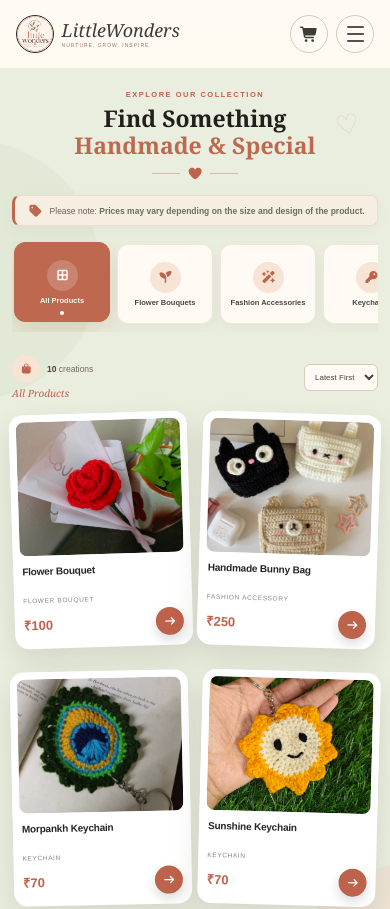
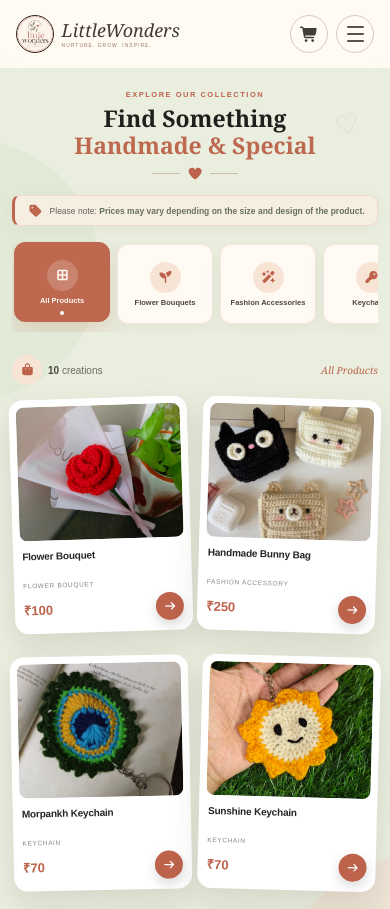
Before and after one commit to hemanthkumar387/little-wonders, a React (Vite) app: page /products in a window 390 px wide. Shown: the top 909 px of the page. Built offline with nearby package versions, Linux system fonts and the light colour scheme.

Commit message:
updated5 commit

```diff
--- a/src/components/ExploreCollections/ExploreCollections.jsx
+++ b/src/components/ExploreCollections/ExploreCollections.jsx
@@ -6,25 +6,29 @@ import "./ExploreCollections.css";
 
 const collections = [
   {
-    title: "Wool & Yarn",
+    title: "Fashion Accessories",
+    category: "Fashion Accessories",
     description: "Cozy creations for everyday moments.",
     image: "/images/wool-yarn.png",
     color: "peach",
   },
   {
     title: "Wrist Bands",
+    category: "Wrist Bracelets",
     description: "Handcrafted bands for every style.",
     image: "/images/wrist-bands.png",
     color: "sage",
   },
   {
     title: "Keychains",
+    category: "Keychains",
     description: "Little handmade charms to carry.",
     image: "/images/keychain.png",
     color: "sand",
   },
   {
     title: "Bouquets",
+    category: "Flower Bouquets",
     description: "Beautiful flowers, made to last.",
     image: "/images/Bouquet.png",
     color: "terracotta",
@@ -114,9 +118,8 @@ const ExploreCollections = () => {
 
                 <p>{collection.description}</p>
               </div>
-
               <Link
-                to="/products"
+                to={`/products?category=${encodeURIComponent(collection.category)}`}
                 className="collection-arrow"
                 aria-label={`Explore ${collection.title}`}
               >
--- a/src/components/ProductCategories/ProductCategories.css
+++ b/src/components/ProductCategories/ProductCategories.css
@@ -431,11 +431,12 @@
 }
 
 .products-heading-info {
+  width: 100%;
   display: flex;
-
-  flex-direction: column;
-
-  gap: 3px;
+  align-items: center;
+  justify-content: space-between;
+  gap: 12px;
+  flex-wrap: nowrap;
 }
 
 .products-count-row {
@@ -447,21 +448,15 @@
 }
 
 .products-bag-icon {
-  width: 28px;
-  height: 28px;
-
+  width: 30px;
+  height: 30px;
   display: flex;
-
   align-items: center;
   justify-content: center;
-
   border-radius: 50%;
-
   background: #f7e4d5;
-
   color: #bd624b;
-
-  font-size: 10px;
+  font-size: 12px;
 }
 
 .products-showing {
@@ -1267,12 +1262,19 @@
     margin-bottom: 13px;
   }
 
+  .products-count-row {
+    flex-shrink: 0;
+    gap: 6px;
+  }
+
   .products-showing {
-    font-size: 8.5px;
+    font-size: 10px;
+    white-space: nowrap;
   }
 
   .products-selected-category {
     font-size: 10px;
+    white-space: nowrap;
   }
 
   .products-sort span {
--- a/src/components/ProductCategories/ProductCategories.jsx
+++ b/src/components/ProductCategories/ProductCategories.jsx
@@ -1,5 +1,5 @@
-import { useMemo, useState } from "react";
-import { Link } from "react-router-dom";
+import { useMemo } from "react";
+import { Link, useSearchParams } from "react-router-dom";
 
 import products from "../../data/products";
 
@@ -15,7 +15,7 @@ import {
   faArrowRight,
   faBagShopping,
   faTag,
-  faScissors
+  faScissors,
   // faPlus,
 } from "@fortawesome/free-solid-svg-icons";
 
@@ -48,22 +48,27 @@ const categories = [
 ];
 
 const ProductCategory = () => {
-  const [selectedCategory, setSelectedCategory] = useState("All Products");
+  const [searchParams, setSearchParams] = useSearchParams();
 
-  const [sortOption, setSortOption] = useState("latest");
+  const categoryFromUrl = searchParams.get("category");
+
+  const selectedCategory =
+    categories.find((category) => category.name === categoryFromUrl)?.name ||
+    "All Products";
+
+  const handleCategoryChange = (categoryName) => {
+    if (categoryName === "All Products") {
+      setSearchParams({});
+    } else {
+      setSearchParams({ category: categoryName });
+    }
+  };
 
   const filteredProducts = useMemo(() => {
-    let result =
-      selectedCategory === "All Products"
-        ? [...products]
-        : products.filter((product) => product.category === selectedCategory);
-
-    if (sortOption === "az") {
-      result.sort((a, b) => a.name.localeCompare(b.name));
-    }
-
-    return result;
-  }, [selectedCategory, sortOption]);
+    return selectedCategory === "All Products"
+      ? [...products]
+      : products.filter((product) => product.category === selectedCategory);
+  }, [selectedCategory]);
 
   return (
     <main className="products-page">
@@ -129,7 +134,15 @@ const ProductCategory = () => {
                 type="button"
                 key={category.name}
                 className={`product-category-card ${isActive ? "active" : ""}`}
-                onClick={() => setSelectedCategory(category.name)}
+                onClick={() => {
+                  handleCategoryChange(category.name);
+
+                  if (category.name === "All Products") {
+                    setSearchParams({});
+                  } else {
+                    setSearchParams({ category: category.name });
+                  }
+                }}
               >
                 <div className="product-category-icon">
                   <FontAwesomeIcon icon={category.icon} />
@@ -167,22 +180,6 @@ const ProductCategory = () => {
             </div>
 
             <p className="products-selected-category">{selectedCategory}</p>
-          </div>
-
-          {/* SORT */}
-
-          <div className="products-sort">
-            <span>Sort by</span>
-
-            <select
-              value={sortOption}
-              onChange={(event) => setSortOption(event.target.value)}
-              aria-label="Sort products"
-            >
-              <option value="latest">Latest First</option>
-
-              <option value="az">A - Z</option>
-            </select>
           </div>
         </div>
 
@@ -256,7 +253,10 @@ const ProductCategory = () => {
 
             <button
               type="button"
-              onClick={() => setSelectedCategory("All Products")}
+              onClick={() => {
+                handleCategoryChange("All Products");
+                setSearchParams({});
+              }}
             >
               View All Products
             </button>
--- a/src/components/ProductDetails/ProductDetails.css
+++ b/src/components/ProductDetails/ProductDetails.css
@@ -74,15 +74,35 @@
   font-size: 18px;
   cursor: pointer;
   box-shadow: 0 7px 18px rgba(65, 48, 35, 0.12);
-  transition: 0.25s ease;
+  transition:
+    background 0.25s ease,
+    color 0.25s ease,
+    border-color 0.25s ease,
+    transform 0.25s ease;
 }
-.product-details-favorite:hover,
+
+.product-details-favorite:hover:not(.active) {
+  background: #fffaf3;
+  border-color: #bd684f;
+  color: #bd684f;
+  transform: translateY(-2px);
+}
+
+/* Added to wishlist: brown background, white heart */
 .product-details-favorite.active {
   background: #bd684f;
   border-color: #bd684f;
   color: #fffaf3;
   transform: translateY(-2px);
 }
+
+.product-details-favorite.active:hover {
+  background: #bd684f;
+  border-color: #fffaf3;
+  color: #fffaf3;
+  transform: translateY(-2px);
+}
+
 .product-thumbnails {
   display: flex;
   gap: 12px;
```
